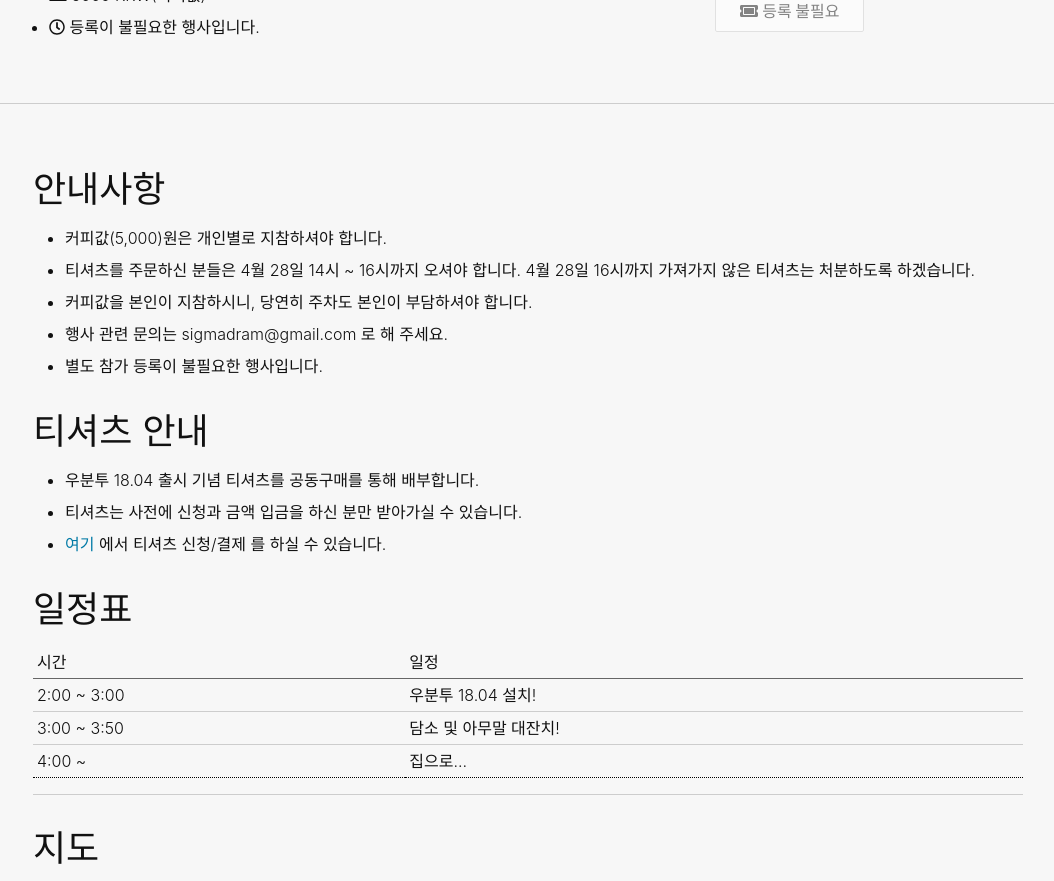
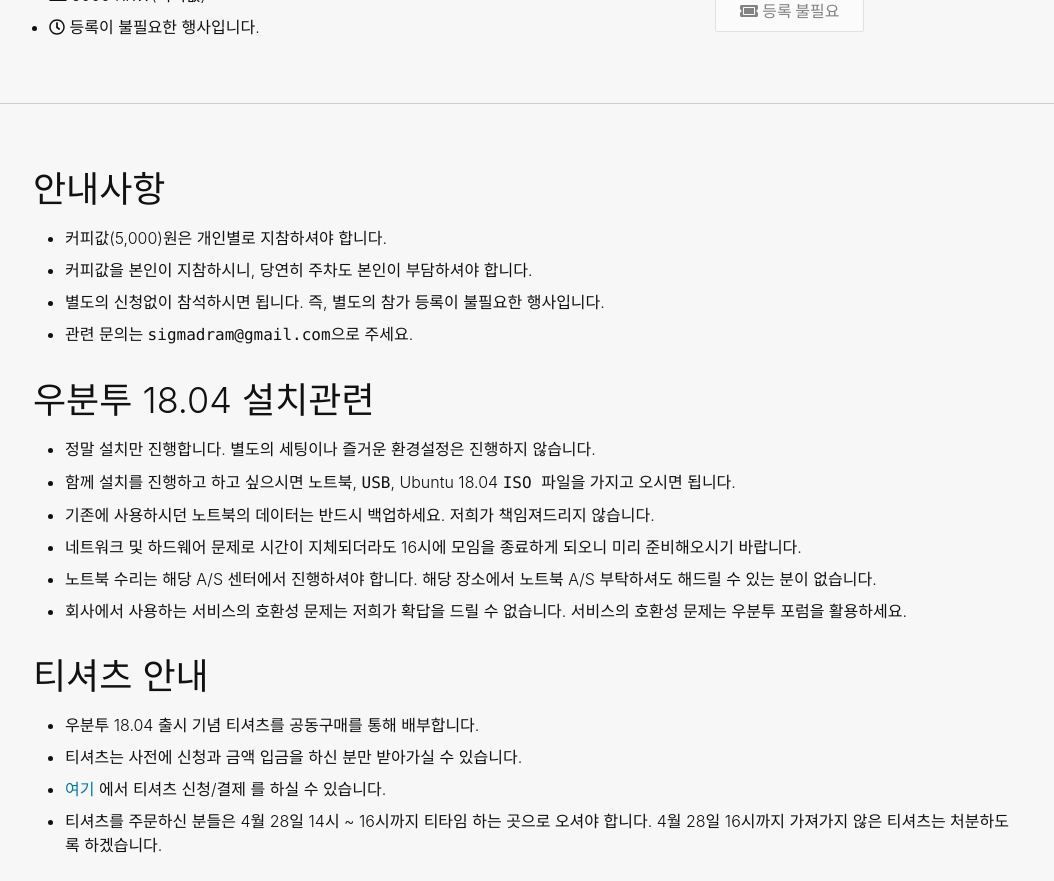
Before and after one commit to ubuntu-kr/events, a Jekyll site: the page built from _posts/2018-04-13-busan-18-04-teatime.md, in a window 1280 px wide and 900 px high, scrolled down 820 px, cut to the strip 0-881 px from the top of the window. Shown: the whole strip, without its empty margins (112-1166 px from the left). Built offline with Jekyll 4.4.1, drawn with Linux system fonts in a browser that asks for light colours; some web fonts are replaced.

Commit message:
Update 2018-04-13-busan-18-04-teatime.md

```diff
--- a/_posts/2018-04-13-busan-18-04-teatime.md
+++ b/_posts/2018-04-13-busan-18-04-teatime.md
@@ -15,16 +15,25 @@
 ## 안내사항
 
 - 커피값(5,000)원은 개인별로 지참하셔야 합니다.
-- 티셔츠를 주문하신 분들은 4월 28일 14시 ~ 16시까지 오셔야 합니다. 4월 28일 16시까지 가져가지 않은 티셔츠는 처분하도록 하겠습니다.
 - 커피값을 본인이 지참하시니, 당연히 주차도 본인이 부담하셔야 합니다.
-- 행사 관련 문의는 sigmadram@gmail.com 로 해 주세요.
-- 별도 참가 등록이 불필요한 행사입니다.
+- 별도의 신청없이 참석하시면 됩니다. 즉, 별도의 참가 등록이 불필요한 행사입니다.
+- 관련 문의는 `sigmadram@gmail.com`으로 주세요.
+
+## 우분투 18.04 설치관련
+
+- 정말 설치`만` 진행합니다. 별도의 세팅이나 즐거운 환경설정은 진행하지 않습니다.
+- 함께 설치를 진행하고 하고 싶으시면 `노트북`, `USB`, Ubuntu 18.04 `ISO 파일`을 가지고 오시면 됩니다.
+- 기존에 사용하시던 노트북의 데이터는 반드시 백업하세요. 저희가 책임져드리지 않습니다.
+- 네트워크 및 하드웨어 문제로 시간이 지체되더라도 16시에 모임을 종료하게 되오니 미리 준비해오시기 바랍니다.
+- 노트북 수리는 해당 A/S 센터에서 진행하셔야 합니다. 해당 장소에서 노트북 A/S 부탁하셔도 해드릴 수 있는 분이 없습니다.
+- 회사에서 사용하는 서비스의 호환성 문제는 저희가 확답을 드릴 수 없습니다. 서비스의 호환성 문제는 우분투 포럼을 활용하세요.
 
 ## 티셔츠 안내
 
 - 우분투 18.04 출시 기념 티셔츠를 공동구매를 통해 배부합니다.
 - 티셔츠는 사전에 신청과 금액 입금을 하신 분만 받아가실 수 있습니다.
 - [여기](https://survey.ubuntu-kr.org/index.php/387149?lang=ko) 에서 티셔츠 신청/결제 를 하실 수 있습니다.
+- 티셔츠를 주문하신 분들은 4월 28일 14시 ~ 16시까지 티타임 하는 곳으로 오셔야 합니다. 4월 28일 16시까지 가져가지 않은 티셔츠는 처분하도록 하겠습니다.
 
 ## 일정표
 
```
